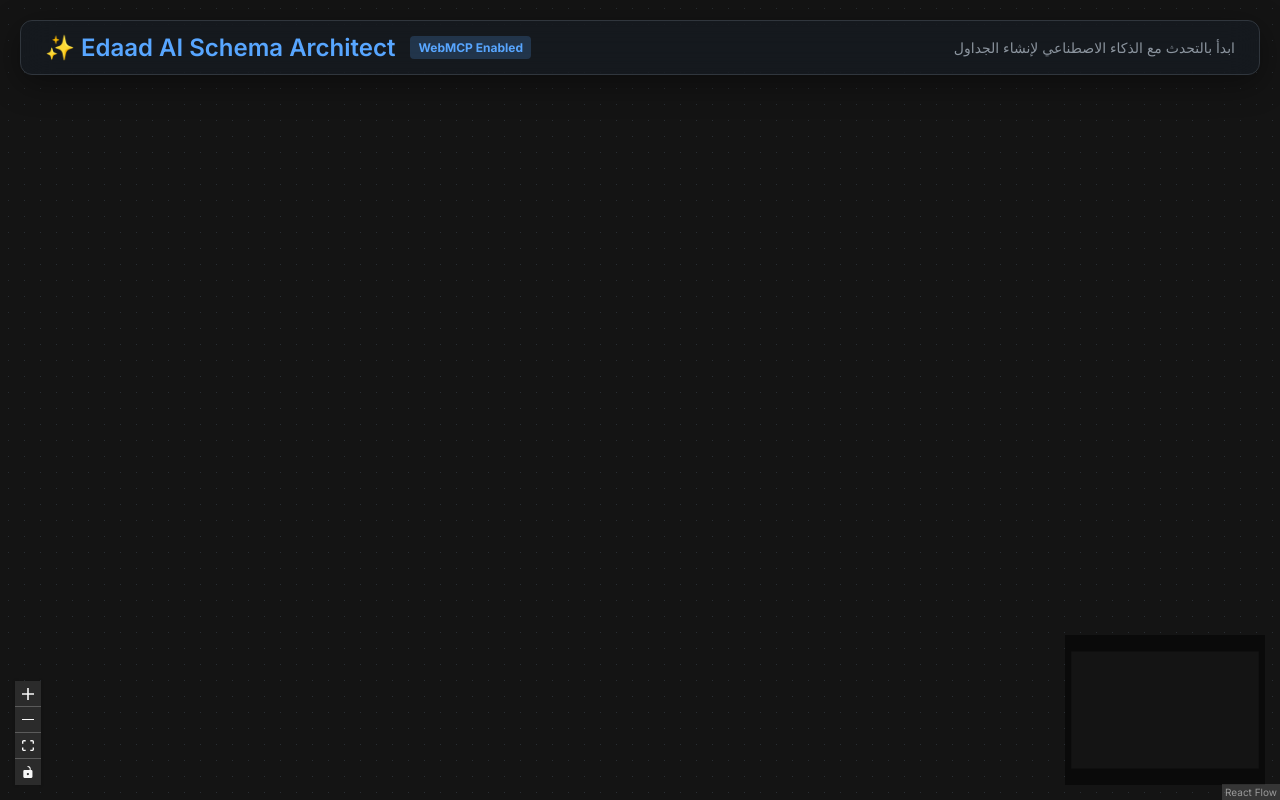
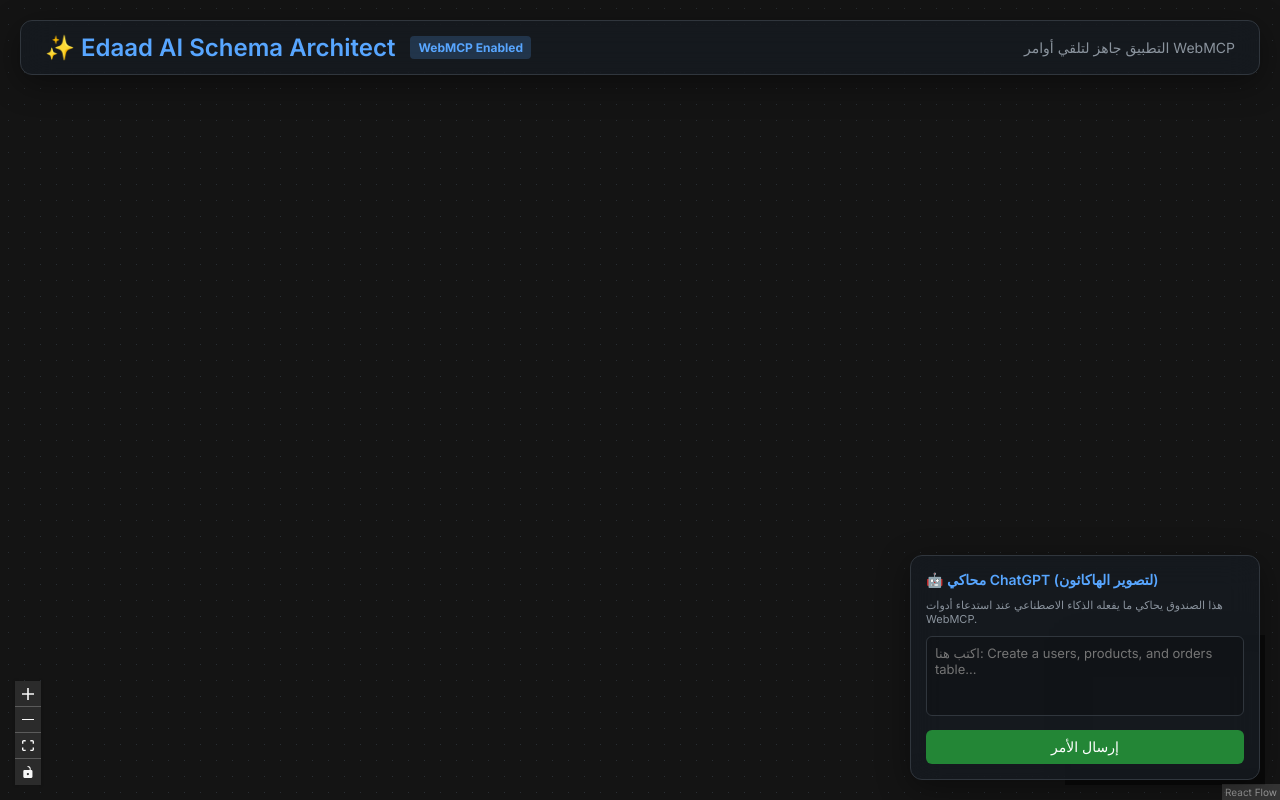
Before and after one commit to abutameemrdp/edaad-schema, a React (Vite) app: page / in a window 1280 px wide. Built offline with nearby package versions, Linux system fonts and the light colour scheme.

Commit message:
Add Mock AI Simulator for Hackathon Demo Video

```diff
--- a/src/App.tsx
+++ b/src/App.tsx
@@ -5,6 +5,8 @@
 
 function App() {
   const [schema, setSchema] = useState<any[]>([])
+  const [prompt, setPrompt] = useState('')
+  const [isSimulating, setIsSimulating] = useState(false)
 
   useEffect(() => {
     // Register WebMCP Tools when the app loads
@@ -56,6 +58,57 @@
     });
   }, []);
 
+  const handleSimulateAI = async () => {
+    if (!prompt) return;
+    setIsSimulating(true);
+
+    // Simulate AI thinking and calling WebMCP tools
+    setTimeout(() => {
+      const p = prompt.toLowerCase();
+
+      if (p.includes('user') || p.includes('product') || p.includes('order')) {
+        // Execute tools as an AI would
+        const createTable = (window as any).document.modelContext?.registerTool;
+        // In a real scenario, the browser intercepts this, but here we just trigger the registered callbacks directly for the demo
+
+        setSchema(prev => [
+            ...prev.filter(t => !['users','products','orders'].includes(t.tableName)),
+            {
+              tableName: 'users',
+              columns: [{ name: 'id', type: 'uuid', isPrimary: true }, { name: 'name', type: 'varchar' }, { name: 'email', type: 'varchar' }],
+              relations: [], x: 100, y: 150
+            }
+        ]);
+
+        setTimeout(() => {
+          setSchema(prev => [
+              ...prev.filter(t => t.tableName !== 'products'),
+              {
+                tableName: 'products',
+                columns: [{ name: 'id', type: 'uuid', isPrimary: true }, { name: 'title', type: 'varchar' }, { name: 'price', type: 'decimal' }],
+                relations: [], x: 600, y: 150
+              }
+          ]);
+
+          setTimeout(() => {
+            setSchema(prev => [
+                ...prev.filter(t => t.tableName !== 'orders'),
+                {
+                  tableName: 'orders',
+                  columns: [{ name: 'id', type: 'uuid', isPrimary: true }, { name: 'user_id', type: 'uuid' }, { name: 'total', type: 'decimal' }],
+                  relations: [{ targetTable: 'users' }], x: 350, y: 450
+                }
+            ]);
+
+            setIsSimulating(false);
+          }, 800);
+        }, 800);
+      } else {
+        setIsSimulating(false);
+      }
+    }, 1000);
+  };
+
   return (
     <>
       <div className="app-header glass-panel">
@@ -64,9 +117,33 @@
           <span style={{ background: 'rgba(88, 166, 255, 0.2)', color: 'var(--accent-color)', padding: '4px 8px', borderRadius: '4px', fontSize: '12px', fontWeight: 'bold' }}>WebMCP Enabled</span>
         </div>
         <div style={{ fontSize: '14px', color: 'var(--text-secondary)' }}>
-          {schema.length === 0 ? 'ابدأ بالتحدث مع الذكاء الاصطناعي لإنشاء الجداول' : `${schema.length} جداول تم إنشاؤها`}
+          {schema.length === 0 ? 'التطبيق جاهز لتلقي أوامر WebMCP' : `${schema.length} جداول تم إنشاؤها`}
         </div>
       </div>
+
+      {/* Mock AI Panel for Demo Video */}
+      <div className="glass-panel" style={{ position: 'absolute', bottom: '20px', right: '20px', width: '350px', padding: '15px', zIndex: 10 }}>
+        <h3 style={{ margin: '0 0 10px 0', fontSize: '14px', color: 'var(--accent-color)', display: 'flex', alignItems: 'center', gap: '5px' }}>
+          🤖 محاكي ChatGPT (لتصوير الهاكاثون)
+        </h3>
+        <p style={{ fontSize: '11px', color: 'var(--text-secondary)', margin: '0 0 10px 0' }}>
+          هذا الصندوق يحاكي ما يفعله الذكاء الاصطناعي عند استدعاء أدوات WebMCP.
+        </p>
+        <textarea
+          value={prompt}
+          onChange={e => setPrompt(e.target.value)}
+          placeholder="اكتب هنا: Create a users, products, and orders table..."
+          style={{ width: '100%', height: '80px', background: 'rgba(0,0,0,0.2)', color: 'white', border: '1px solid var(--border-color)', borderRadius: '6px', padding: '8px', marginBottom: '10px', fontSize: '13px', fontFamily: 'inherit', resize: 'none' }}
+        />
+        <button
+          onClick={handleSimulateAI}
+          disabled={isSimulating}
+          className="btn btn-primary" style={{ width: '100%' }}
+        >
+          {isSimulating ? '⏳ جاري استدعاء أدوات WebMCP...' : 'إرسال الأمر'}
+        </button>
+      </div>
+
       <SchemaCanvas schema={schema} />
     </>
   )
```
